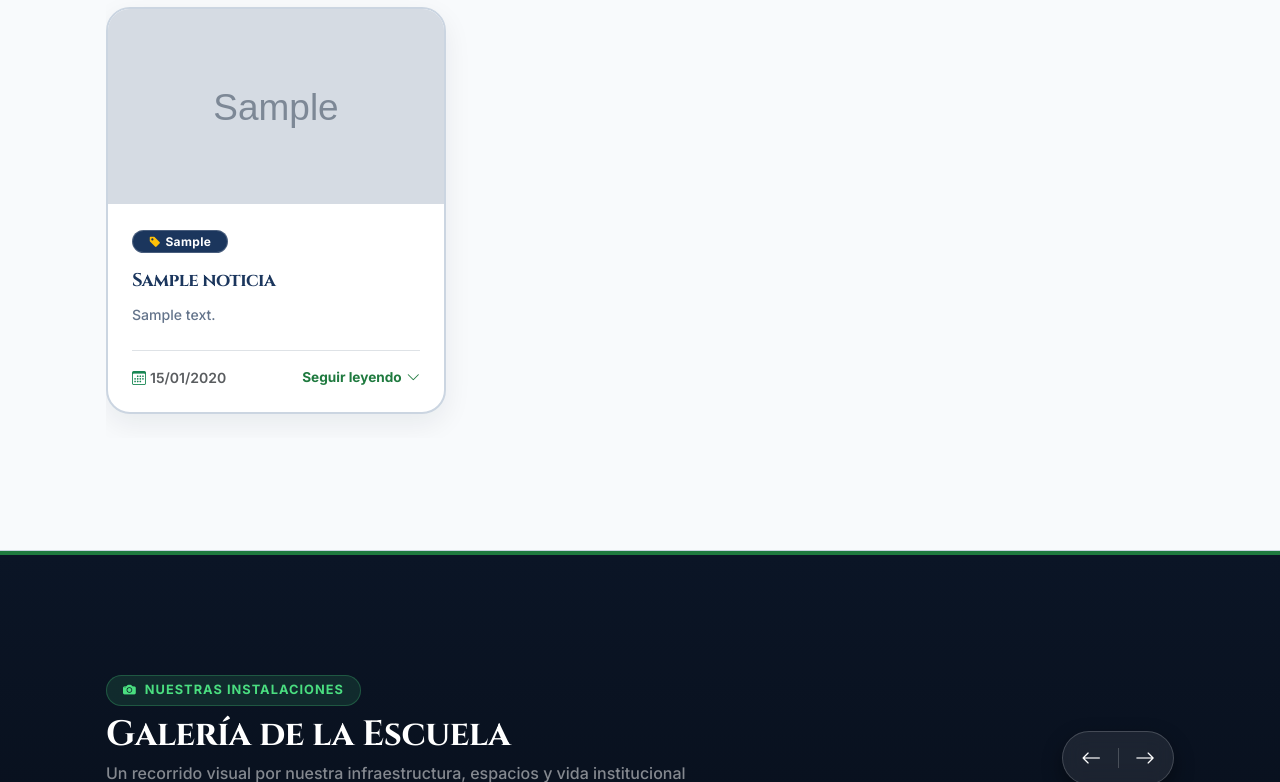
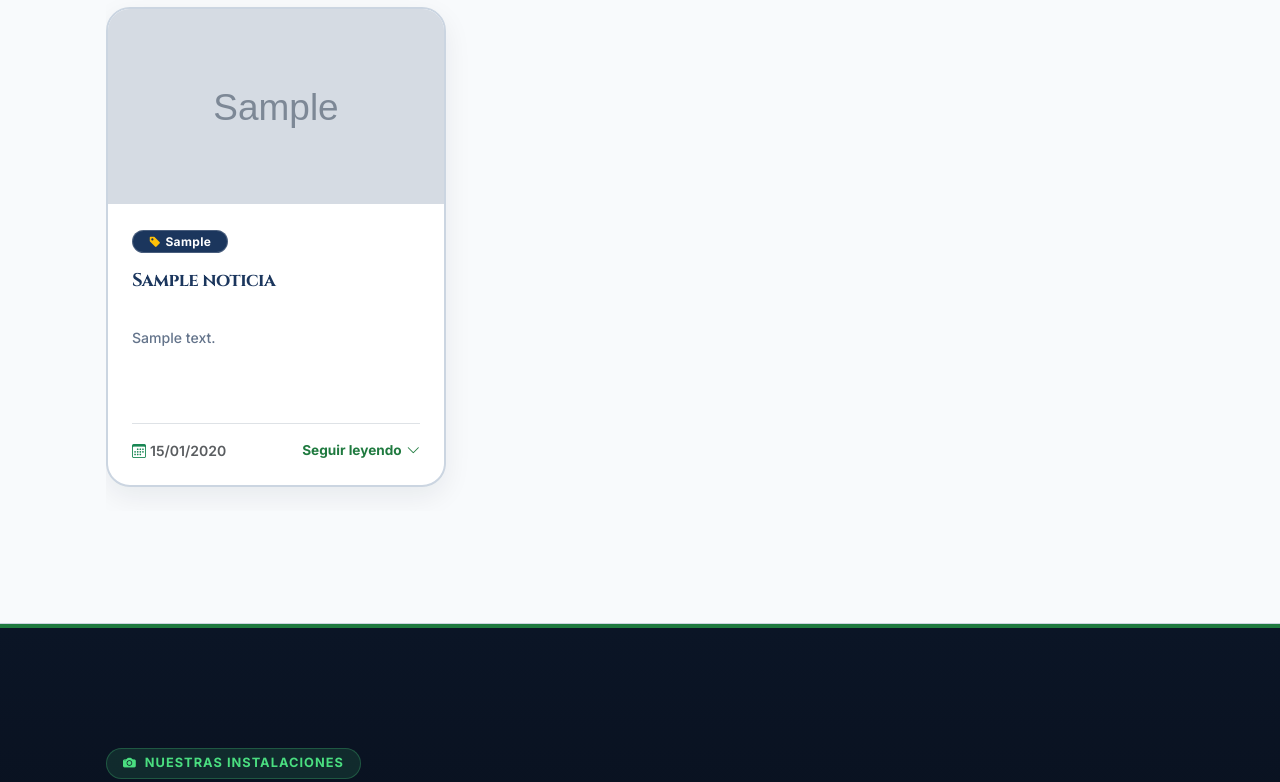
Before and after one commit to SoySid/colegio-patagonia-cipolletti, a Django app: page / in a window 1280 px wide. Shown: the part 2329-3111 px from the top of the page. Run offline with Django 5.2, Linux system fonts and the light colour scheme; tables that the repository leaves empty hold one stand-in row (values such as "Sample post"); grey boxes marked "Sample" are stand-in pictures.

Commit message:
fix(home): nivelación de tarjetas de noticias

```diff
--- a/escuela/static/escuela/css/sections.css
+++ b/escuela/static/escuela/css/sections.css
@@ -353,7 +353,7 @@
     overflow-x: auto;
     scroll-behavior: smooth;
     padding: 0.5rem 0.2rem 1rem;
-    /* Oculta las barras de scroll feas */
+    align-items: stretch; /* Fuerza a que las tarjetas midan lo mismo de alto */
     scrollbar-width: none; /* Firefox */
     -ms-overflow-style: none;  /* IE y Edge */
 }
@@ -362,7 +362,7 @@
     display: none; /* Chrome, Safari y Opera */
 }
 
-/* TARJETA CON ALTURA PROPORCIONADA */
+/* TARJETA CON ALTURA PROPORCIONADA Y UNIFORME */
 .noticia-card {
     flex: 0 0 340px;
     width: 340px;
@@ -373,6 +373,7 @@
     border: 1px solid rgba(15, 23, 42, 0.08);
     display: flex;
     flex-direction: column;
+    justify-content: space-between;
     transition: all 0.3s ease;
 }
 
@@ -416,6 +417,7 @@
     width: fit-content;
 }
 
+/* TÍTULO CON ALTURA MÍNIMA PARA PAREJO PERFECTO */
 .noticia-body h3 {
     font-size: 1.05rem;
     color: var(--primary);
@@ -424,6 +426,9 @@
     margin: 0;
     text-transform: uppercase;
     letter-spacing: -0.2px;
+    min-height: 2.85rem;
+    display: flex;
+    align-items: flex-start;
 }
 
 .noticia-descripcion-container {
@@ -454,6 +459,28 @@
     display: flex;
     align-items: center;
 }
+
+/* 1. Mantiene el slider alineando tarjetas en paralelo */
+#news-slider, .noticias-slider {
+    align-items: stretch !important;
+}
+
+/* 2. Fuerza a que ambas versiones de tarjetas tengan la misma altura */
+.card-noticia-vip, .noticia-card {
+    height: 480px !important; /* <--- Altura fija garantizada */
+    display: flex !important;
+    flex-direction: column !important;
+    justify-content: space-between !important;
+}
+
+/* 3. Reserva el espacio de 2 líneas para el título independientemente del texto */
+.noticia-titulo, .noticia-body h3 {
+    min-height: 3rem !important;
+    max-height: 3rem !important;
+    line-height: 1.35 !important;
+    overflow: hidden !important;
+}
+
 /* ==========================================
    5. CONTACTO & POSTULACIÓN DOCENTE (VERSIÓN VIP)
    ========================================== */
--- a/escuela/templates/escuela/home.html
+++ b/escuela/templates/escuela/home.html
@@ -171,7 +171,6 @@
                     border-color 0.4s ease !important;
     }
 
-    /* Animación de elevación suave e iluminación en hover */
     .card-nivel-vip:hover {
         transform: translateY(-8px) scale(1.01);
         box-shadow: 0 20px 40px rgba(15, 23, 42, 0.12) !important;
@@ -329,14 +328,19 @@
         border: 1px solid rgba(255, 255, 255, 0.2);
     }
 
+    /* OBLIGA A QUE TODOS LOS TÍTULOS RESERVEN EL ESPACIO DE 2 LÍNEAS */
     .noticia-titulo {
         font-family: var(--font-titulo, 'Cinzel', serif);
         color: var(--primary-navy, #1b365d);
         line-height: 1.35;
         font-size: 1.15rem;
         margin-bottom: 0.6rem;
+        min-height: 3.1rem;
+        display: flex;
+        align-items: flex-start;
     }
 
+    /* TRUNCADO A 3 LÍNEAS LIMPIO SIN LINT WARNINGS */
     .texto-resumen {
         color: #64748b;
         font-size: 0.88rem;
@@ -374,7 +378,7 @@
         gap: 0.3rem;
     }
 
-    /* 5. GALERÍA PANORÁMICA (ANIMACIÓN CINEMÁTICA Y ZOOM SUAVE) */
+    /* 5. GALERÍA PANORÁMICA */
     .section-galeria-vip {
         padding: 5rem 0;
         background: linear-gradient(180deg, #0b1526 0%, #050a12 100%);
@@ -424,7 +428,6 @@
         transform: scale(1.08);
     }
 
-    /* TARJETAS GALERÍA CON EFECTO DE ZOOM Y ELEVACIÓN FLUIDA */
     .card-galeria-item {
         width: 360px;
         height: 240px;
@@ -474,7 +477,6 @@
         opacity: 0.95;
     }
 
-    /* ÍCONO DE ZOOM CON ESCALA SUAVE */
     .galeria-zoom-icon {
         position: absolute;
         top: 50%;
```
